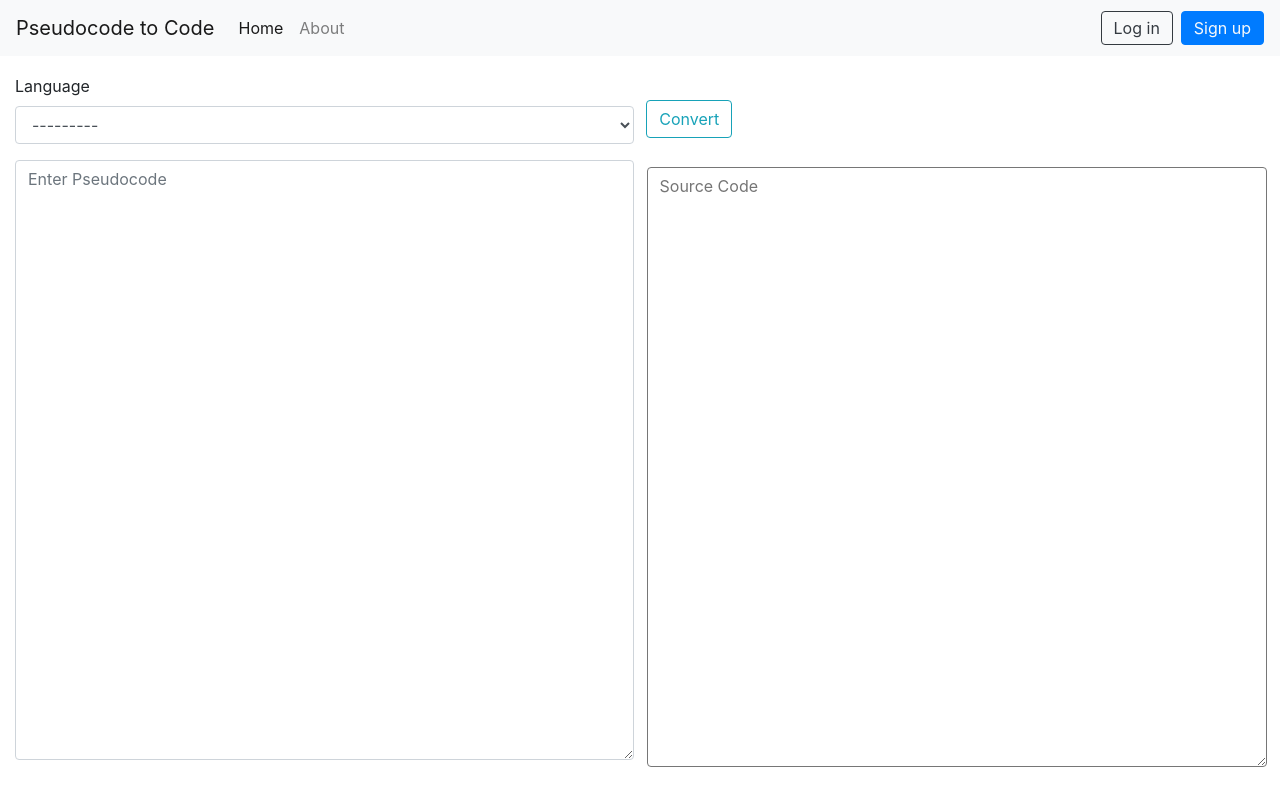
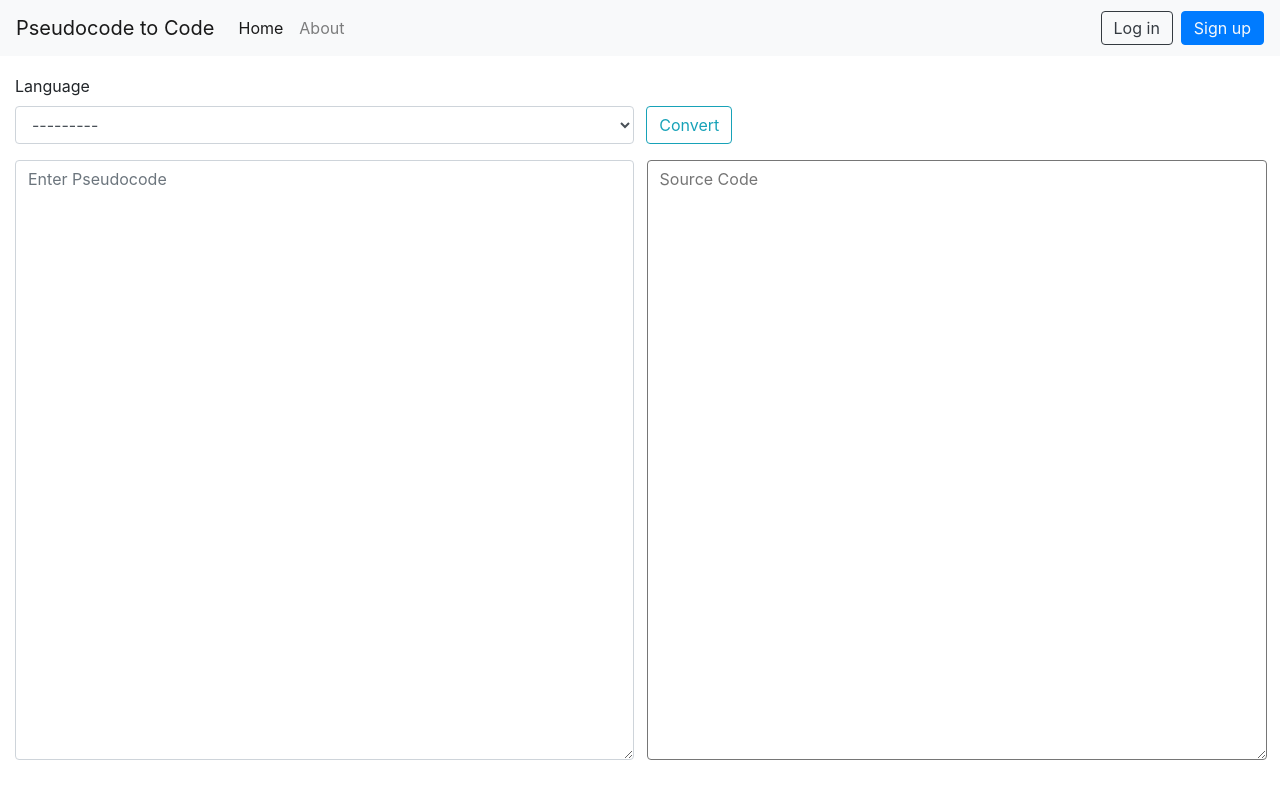
Before and after one commit to Aman224/PsyCode, a Django app: page / in a window 1280 px wide. Run offline with Django 3.2, Linux system fonts and the light colour scheme; some libraries are stand-ins or nearby versions.

Commit message:
Fixes UI alignment issues

```diff
--- a/webapp/templates/webapp/base.html
+++ b/webapp/templates/webapp/base.html
@@ -23,7 +23,7 @@ html, body {
     padding-bottom: 10px;
     border-radius: 4px;
     position: absolute;
-    top: 20.9vh;
+
     margin-left: 1%;
 }
 
--- a/webapp/templates/webapp/home.html
+++ b/webapp/templates/webapp/home.html
@@ -8,7 +8,7 @@
             {{ form|crispy }}
         </fieldset>
         <div class="form-group pt-2">
-            <button class="btn btn-outline-info" type="submit" style="margin-left: 1%; margin-right: 5px; margin-top:2.1%">Convert</button>
+            <button class="btn btn-outline-info" type="submit" style="margin-top: 32px; margin-left: 1%; margin-right: 5px">Convert</button>
         </div>
     </form>
     <textarea placeholder="Source Code" class="contentArea">{{ object }}</textarea>
```
